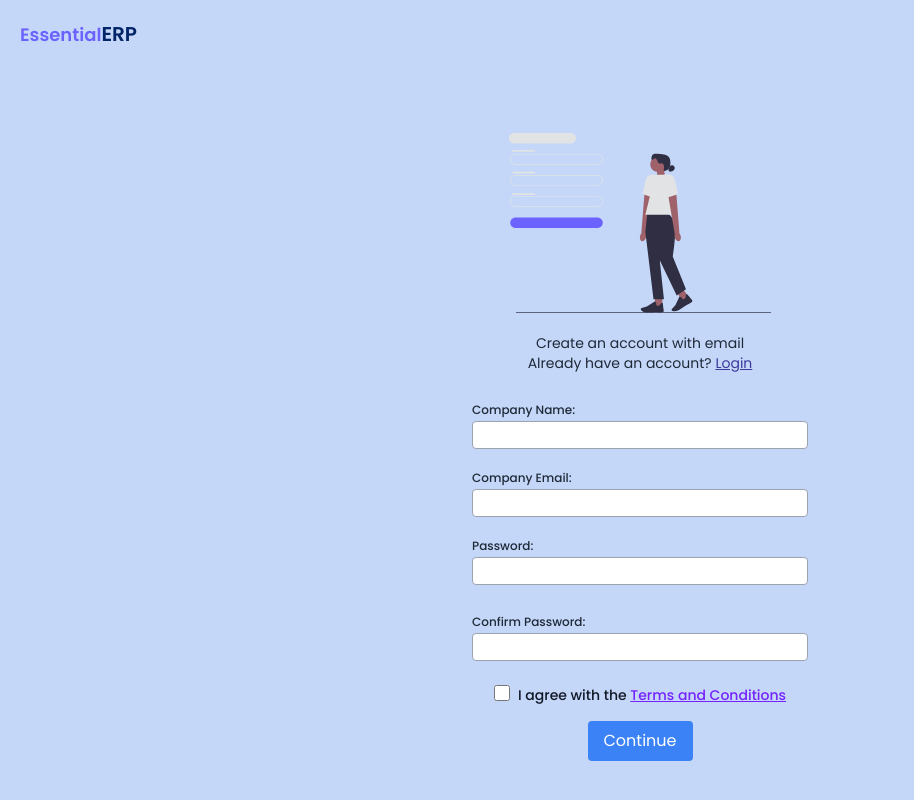
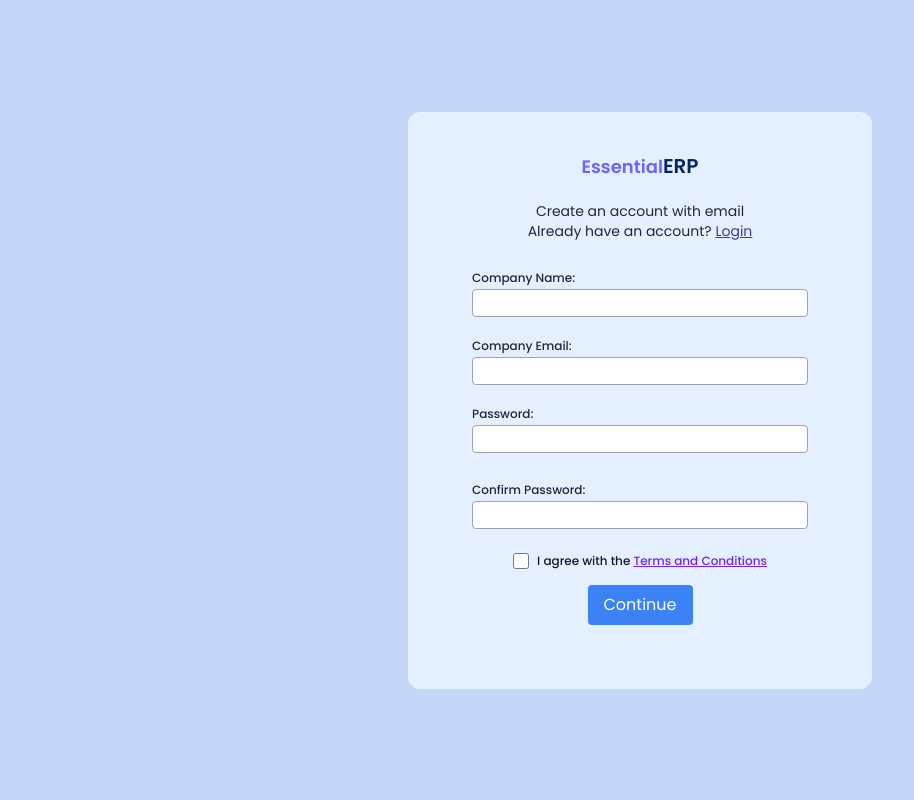
Before and after one commit to Cessation-Code/essentialerp-frontend, a Next.js app: page /signup in a window 1280 px wide. Shown: the whole page, without its empty margins (0-914 px from the left). Built offline with nearby package versions, Linux system fonts and the light colour scheme.

Commit message:
signup redesign

```diff
--- a/pages/signup/index.js
+++ b/pages/signup/index.js
@@ -1,7 +1,6 @@
 import React, { useState } from "react";
 import Link from "next/link";
 import { useRouter } from "next/router";
-import Logo01 from "../../public/icons/signup_page/signupicon01";
 import UnauthenticatedLayout from "../../components/layouts/unauthenticated_layout/unauthenticated_layout";
 import Logo from "../../components/logo";
 import LoadingSpinner from "../../components/loadingSpinner";
@@ -96,13 +95,12 @@ export default function SignUpPage() {
 
   return (
     <UnauthenticatedLayout>
-      <div className="bg-[#C4D7F8] min-h-screen">
-      <header className="p-5">
+      <div className="flex flex-col h-screen w-full justify-center items-center bg-[#C4D7F8] min-h-screen">
+
+        <div className="flex flex-col justify-center items-center bg-[#E4EFFF] rounded-xl p-10">
+
+          <div className="flex flex-row justify-center">
             <Logo/>
-        </header>
-
-        <div className="flex flex-row justify-center pt-16">
-          <Logo01 />
           </div>
 
           <div className="flex flex-row justify-center text-center pt-5 text-sm">
@@ -245,7 +243,7 @@ export default function SignUpPage() {
                 />
                 <label
                   id="checkbox-1"
-                className="ml-2 text-sm font-medium text-gray-900 dark:text-black dark:hover:text-300"
+                  className="ml-2 text-xs font-medium text-gray-900"
                 >
                   I agree with the{" "}
                   <Link
@@ -258,7 +256,7 @@ export default function SignUpPage() {
               </div>
 
               {/* error code block */}
-            <div className="flex flex-row text-center justify-center text-sm text-red-500 mb-4">
+              <div className="flex flex-row text-center justify-center text-xs font-semibold text-red-500 mb-4">
                 {error}
               </div>
 
@@ -283,8 +281,7 @@ export default function SignUpPage() {
                     )}
 
                     <div
-                    className={`${
-                      loading ? "invisible" : "visible"
+                      className={`${loading ? "invisible" : "visible"
                         } flex flex-row gap-5`}
                     >
                       <button
@@ -307,6 +304,7 @@ export default function SignUpPage() {
             </form>
           </div>
         </div>
+      </div>
     </UnauthenticatedLayout>
   );
 }
```
Lines whose indentation alone changed are shown as unchanged.
